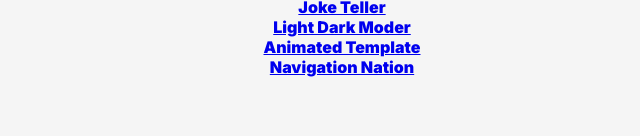
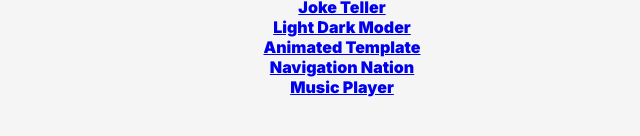
Before and after one commit to yarocruz/20-js-projects, a plain HTML site: page index.html in a window 1280 px wide. Shown: the part 132-268 px from the top of the page, without its empty margins (318-958 px from the left). Drawn offline with Linux system fonts and the light colour scheme.

Commit message:
added completed project to index and README

```diff
--- a/index.html
+++ b/index.html
@@ -13,7 +13,6 @@
     <link rel="stylesheet" href="style.css">
 </head>
 <body>
-
     <h1>20 JavaScript Projects</h1>
     <ul>
         <li><a href="https://yarocruz.github.io/20-js-projects/quote-generator/">Quote Generator</a></li>
@@ -23,6 +22,7 @@
         <li><a href="https://yarocruz.github.io/20-js-projects/light-dark-mode/">Light Dark Moder</a></li>
         <li><a href="https://yarocruz.github.io/20-js-projects/animated-template/">Animated Template</a></li>
         <li><a href="https://yarocruz.github.io/20-js-projects/navigation-nation/">Navigation Nation</a></li>
+        <li><a href="https://yarocruz.github.io/20-js-projects/music-player/">Music Player</a></li>
     </ul>
     <!-- Script -->
     <script src="script.js"></script>
```
Also changed, not shown: 1 other file.
